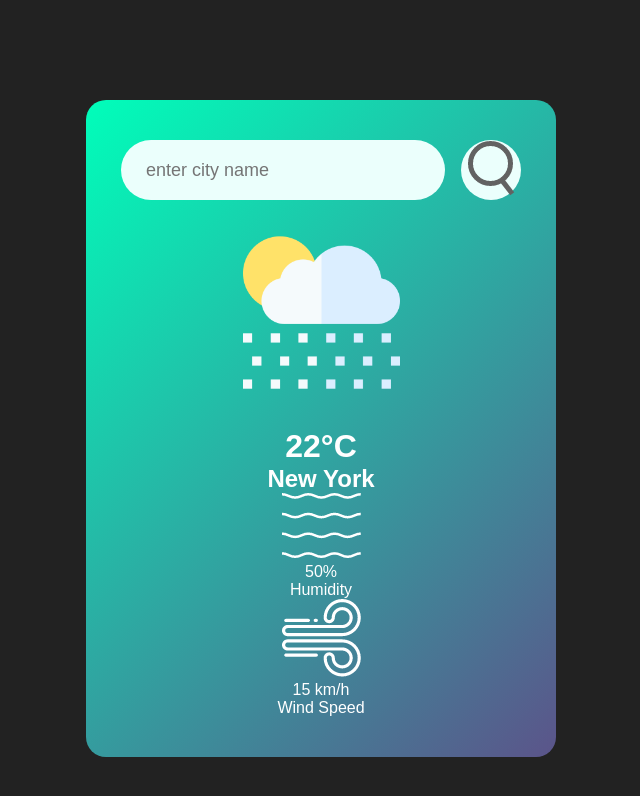
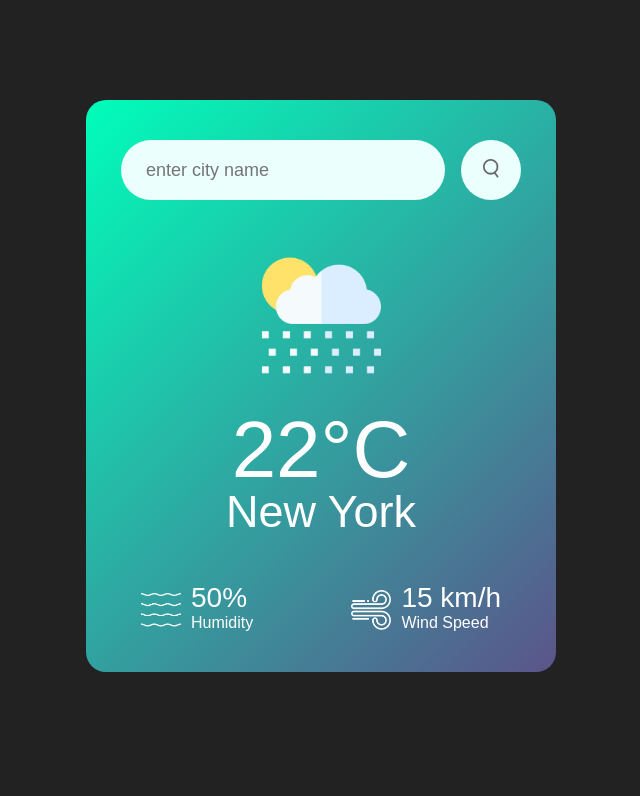
Before and after one commit to rashimarasangi/weather, a plain HTML site: page index.html in a window 1280 px wide. Shown: the whole page, without its empty margins (319-959 px from the left). Drawn offline with Linux system fonts and the light colour scheme; no server answers.

Commit message:
updated css is added

```diff
--- a/style.css
+++ b/style.css
@@ -46,3 +46,42 @@ body{
     cursor: pointer;
 
 }
+.search button img{
+    width: 16px;
+}
+.weather-icon{
+    width: 170px;
+    margin-top: 30px;
+
+}
+.weather h1{
+    font-size: 80px;
+    font-weight: 500;
+}
+.weather h2{
+    font-size: 45px;
+    font-weight: 400;
+    margin-top: -10px;
+}
+.details{
+    display: flex;
+    align-items: center;
+    justify-content: space-between;
+    padding: 0 20px;
+    margin-top: 50px;
+
+}
+.col{
+    display: flex;
+    align-items: center;
+    text-align: left;
+
+}
+.col img{
+    width: 40px;
+    margin-right: 10px;
+}
+.humidity, .wind{
+    font-size: 28px;
+    margin-top: -6px;
+}
```
